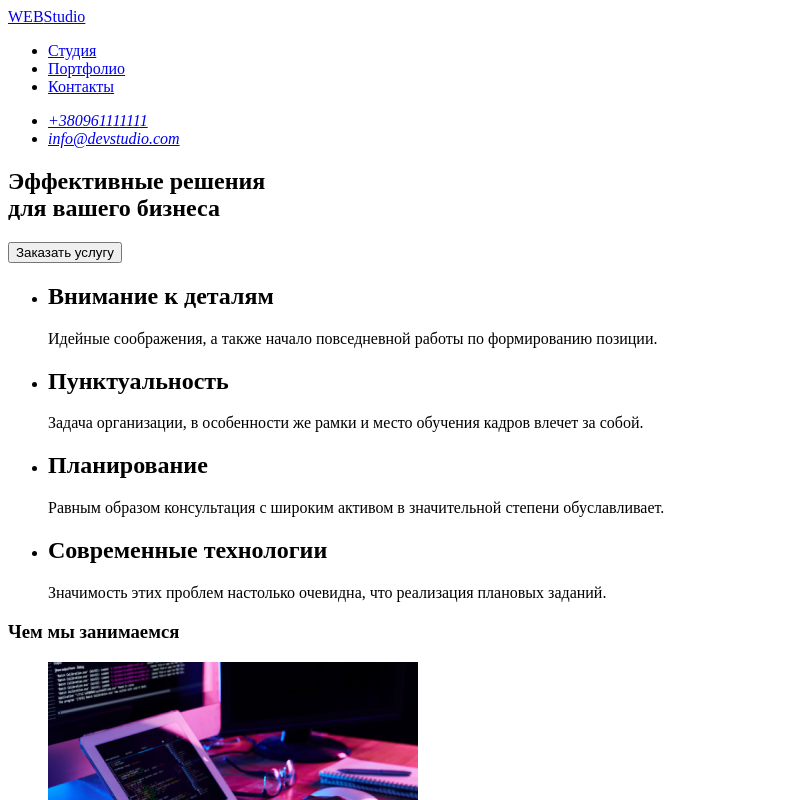
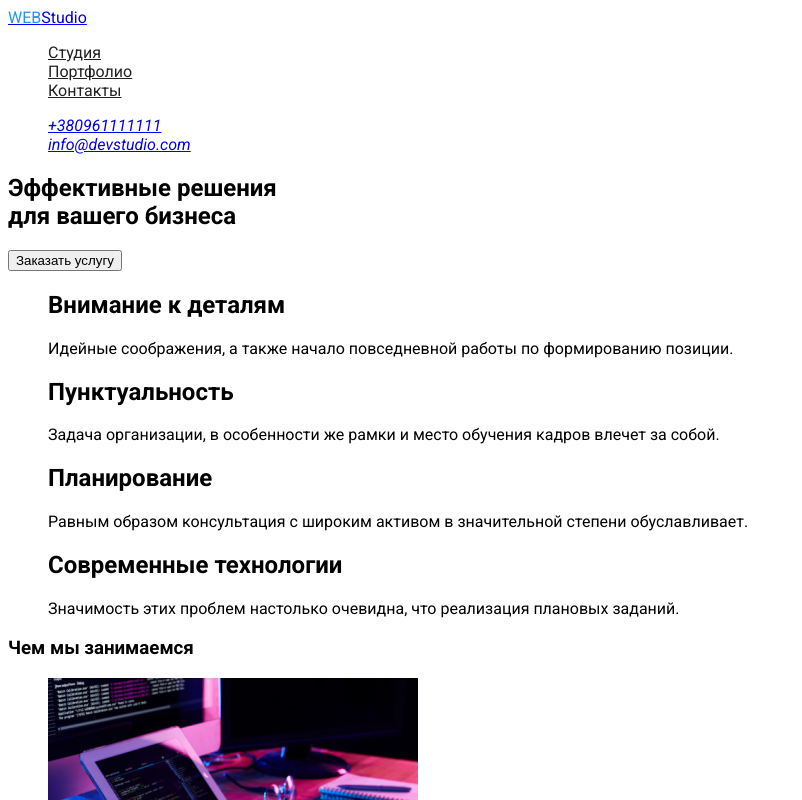
Before and after one commit to Arevik-90/goit-markup-hw-02, a plain HTML site: page index.html in a window 1280 px wide. Shown: the top 800 px of the page, without its empty margins (0-802 px from the left). Drawn offline with Linux system fonts and the light colour scheme; a web font is replaced by a local one.

Commit message:
Начала делать Цвета и шрифты

```diff
--- /dev/null
+++ b/css/style.css
@@ -0,0 +1,20 @@
+:root {
+    --accent-text-color:#2196F3;
+    --primary-text-color:#757575;
+    --tittle-text-color:#212121;
+    --background-color:#2F303A;
+}
+
+body{
+    font-family: 'Roboto', sans-serif;
+    background-color: white;
+}
+li {
+    list-style: none;
+}
+span {
+    color: var(--accent-text-color)
+}
+.nav-link {
+    color:#212121;
+}
--- a/index.html
+++ b/index.html
@@ -4,21 +4,26 @@
     <meta charset="UTF-8">
     <meta http-equiv="X-UA-Compatible" content="IE=edge">
     <meta name="viewport" content="width=device-width, initial-scale=1.0">
+    <link rel="preconnect" href="https://fonts.googleapis.com">
+<link rel="preconnect" href="https://fonts.gstatic.com" crossorigin>
+<link href="https://fonts.googleapis.com/css2?family=Oleo+Script+Swash+Caps&family=Raleway:wght@700&family=Roboto:ital,wght@0,400;0,500;0,700;0,900;1,400&display=swap" rel="stylesheet">
     <title>Первая практика</title>
+    <link rel="stylesheet" href="./css/style.css"/>
+
 </head>
 <body>
     <header>
-        <nav>
+        <nav class="nav">
         <a href="#"> <span>WEB</span>Studio</a>
         <ul>
-            <li><a href="#">Студия</a></li>
-            <li><a href="#">Портфолио</a></li>
-            <li><a href="#">Контакты</a></li>
+            <li><a class= "nav-link" href="#">Студия</a></li>
+            <li><a class= "nav-link" href="#">Портфолио</a></li>
+            <li><a class= "nav-link" href="#">Контакты</a></li>
         </ul>
-    </nav>
+        </nav>
     <address>
         <ul>
-            <li> <a href="tel:+380961111111">+380961111111 </a> <br/></li>
+            <li><a href="tel:+380961111111">+380961111111 </a> <br/></li>
             <li><a href="mailto:info@devstudio.com">info@devstudio.com </a></li>
         </ul>
     </address>
```
Also changed, not shown: 2 other files.
